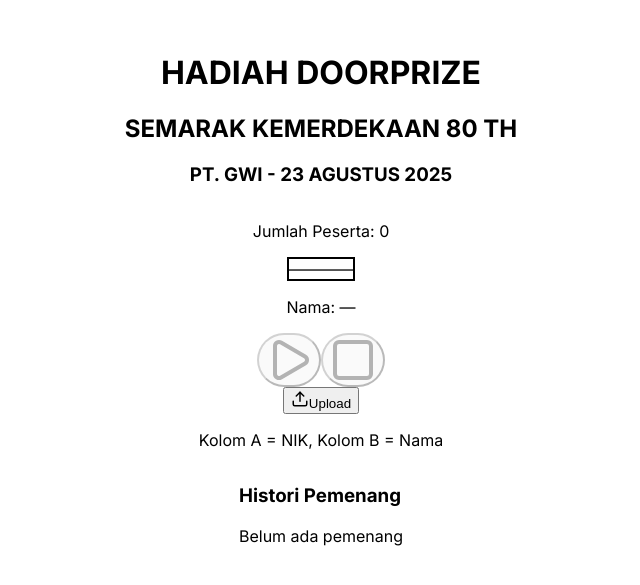
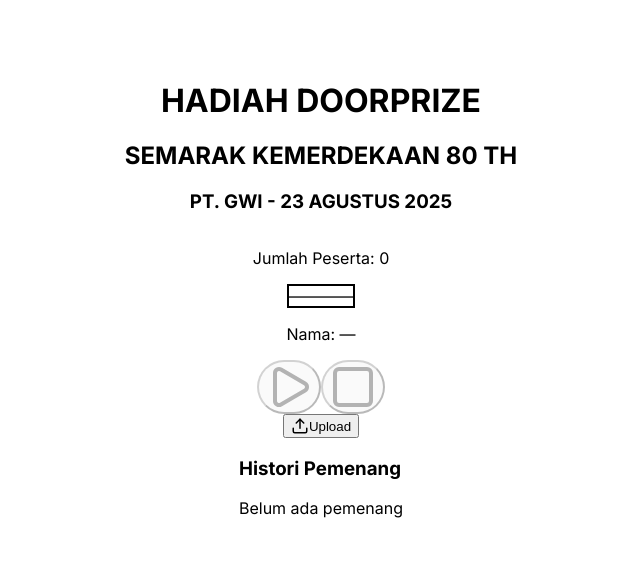
Before and after one commit to xadyr-sbi/UNDIAN, a Next.js app: page / in a window 1280 px wide. Shown: the part 111-696 px from the top of the page, without its empty margins (319-959 px from the left). Built offline with nearby package versions, Linux system fonts and the light colour scheme.

Commit message:
fix: FileUpload yang benar untuk NIK kol A, Nama kol B

```diff
--- a/src/components/FileUpload.tsx
+++ b/src/components/FileUpload.tsx
@@ -1,7 +1,7 @@
 "use client";
-import { useRef } from "react";
+import { useRef, useState } from "react";
 import * as XLSX from "xlsx";
-import { Upload } from "lucide-react";
+import { Upload, FileText, AlertCircle } from "lucide-react";
 
 interface Props {
   onFileLoad: (list: string[]) => void;
@@ -9,10 +9,15 @@
 
 export default function FileUpload({ onFileLoad }: Props) {
   const ref = useRef<HTMLInputElement>(null);
+  const [loading, setLoading] = useState(false);
+  const [msg, setMsg] = useState<{ type: "ok" | "err"; text: string } | null>(null);
 
   const handleChange = (e: React.ChangeEvent<HTMLInputElement>) => {
     const file = e.target.files?.[0];
     if (!file) return;
+    setLoading(true);
+    setMsg(null);
+
     const reader = new FileReader();
     reader.onload = (ev) => {
       try {
@@ -20,13 +25,29 @@
         const wb = XLSX.read(data, { type: "array" });
         const ws = wb.Sheets[wb.SheetNames[0]];
         const json = XLSX.utils.sheet_to_json(ws, { header: 1 }) as string[][];
+
+        console.log("Raw excel rows:", json);
+
+        // A = NIK, B = Nama
         const list = json
           .slice(1)
-          .map((r) => `${r[1]?.trim()} – ${r[0]?.trim()}`) // A=NIK, B=Nama
+          .map((row) => {
+            const nik = row[0]?.toString().trim();
+            const nama = row[1]?.toString().trim();
+            return nik && nama ? `${nama} – ${nik}` : null;
+          })
           .filter(Boolean) as string[];
+
+        console.log("Parsed list:", list);
+        if (!list.length) throw new Error("Tidak ada data valid.");
+
         onFileLoad(list);
-      } catch {
-        alert("Gagal membaca file.");
+        setMsg({ type: "ok", text: `✅ Berhasil memuat ${list.length} peserta` });
+      } catch (err: any) {
+        console.error(err);
+        setMsg({ type: "err", text: "❌ Gagal membaca file: " + err.message });
+      } finally {
+        setLoading(false);
       }
     };
     reader.readAsArrayBuffer(file);
@@ -34,15 +55,41 @@
 
   return (
     <div className="flex flex-col items-center">
-      <input ref={ref} type="file" accept=".xlsx,.xls,.csv" onChange={handleChange} className="hidden" />
+      <input
+        ref={ref}
+        type="file"
+        accept=".xlsx,.xls,.csv"
+        onChange={handleChange}
+        className="hidden"
+      />
       <button
         onClick={() => ref.current?.click()}
-        className="bg-blue-600 hover:bg-blue-700 text-white px-6 py-2 rounded-lg shadow"
+        disabled={loading}
+        className="bg-blue-600 hover:bg-blue-700 disabled:bg-blue-300 text-white px-6 py-2 rounded-lg shadow flex items-center gap-2"
       >
-        <Upload size={18} className="inline mr-2" />
-        Upload
+        {loading ? (
+          <>
+            <div className="w-4 h-4 border-2 border-white border-t-transparent rounded-full animate-spin" />
+            Memproses...
+          </>
+        ) : (
+          <>
+            <Upload size={18} />
+            Upload
+          </>
+        )}
       </button>
-      <p className="text-xs text-gray-500 mt-1">Kolom A = NIK, Kolom B = Nama</p>
+
+      {msg && (
+        <div
+          className={`mt-3 text-sm flex items-center gap-2 ${
+            msg.type === "ok" ? "text-green-600" : "text-red-600"
+          }`}
+        >
+          <FileText size={16} />
+          {msg.text}
+        </div>
+      )}
     </div>
   );
 }
```
